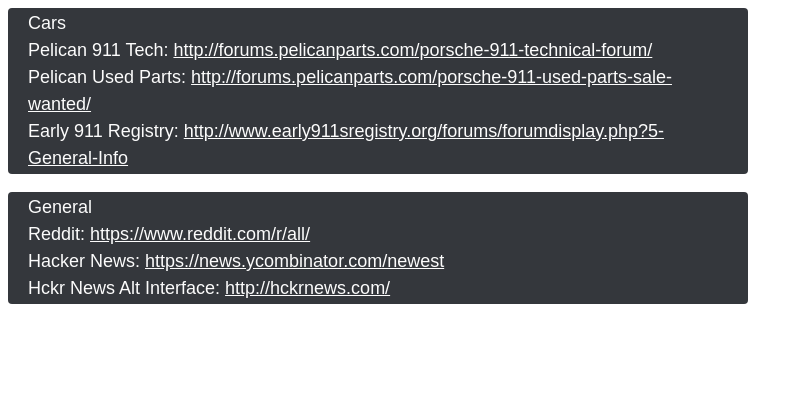
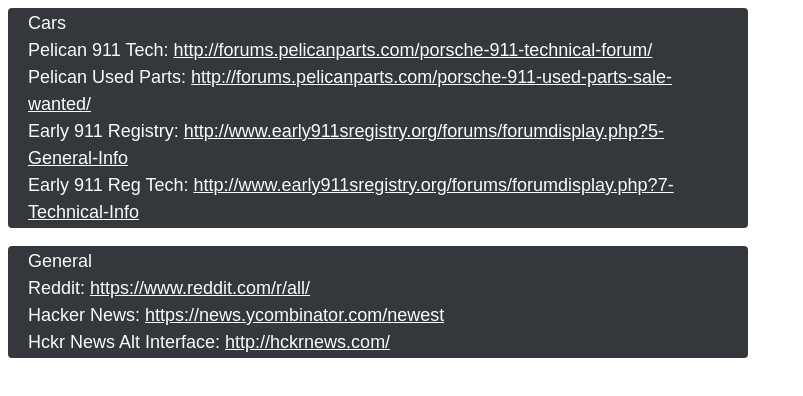
Before and after one commit to jrhbailey/jrhbailey.github.io, a plain HTML site: page browselist.html in a window 1280 px wide. Shown: the whole page, without its empty margins (0-803 px from the left). Drawn offline with Linux system fonts and the light colour scheme.

Commit message:
browselist.html Update: 1/5/2017 @ 12:16

```diff
--- a/browselist.html
+++ b/browselist.html
@@ -23,6 +23,7 @@
 	  Pelican 911 Tech: <a href="http://forums.pelicanparts.com/porsche-911-technical-forum/" target="_blank">http://forums.pelicanparts.com/porsche-911-technical-forum/</a><br />
 	  Pelican Used Parts: <a href="http://forums.pelicanparts.com/porsche-911-used-parts-sale-wanted/" target="_blank">http://forums.pelicanparts.com/porsche-911-used-parts-sale-wanted/</a><br />
 	  Early 911 Registry: <a href="http://www.early911sregistry.org/forums/forumdisplay.php?5-General-Info" target="_blank">http://www.early911sregistry.org/forums/forumdisplay.php?5-General-Info</a><br />
+	  Early 911 Reg Tech: <a href="http://www.early911sregistry.org/forums/forumdisplay.php?7-Technical-Info" target="_blank">http://www.early911sregistry.org/forums/forumdisplay.php?7-Technical-Info</a><br />
 	</div><br />
 	<div class="lpage_sect">
 	  General<br />
```
